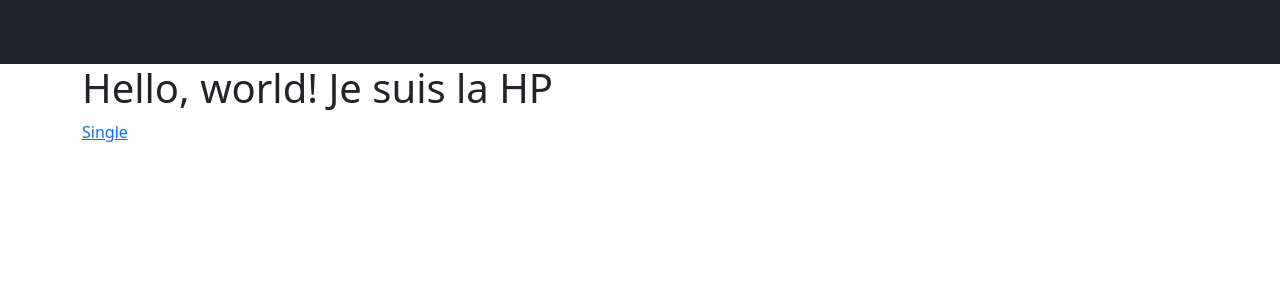
After one commit to CasianLW/ExercicesPHP, a PHP site: template TP_Blog/pages/home.php in a window 1280 px wide. The commit adds this page. Shown: the top 300 px of the page. Run offline with PHP 8.4, Linux system fonts and the light colour scheme; the template is opened without the code that fills it, so the values that code supplies are empty.

Commit message:
Organisation du fichier: App->classes, pages-->pages+templates, public

```diff
--- /dev/null
+++ b/TP_Blog/pages/home.php
@@ -0,0 +1,4 @@
+
+
+    <h1>Hello, world! Je suis la HP</h1>
+    <p><a href="index.php?p=single">Single</a></p>
--- /dev/null
+++ b/TP_Blog/pages/single.php
@@ -0,0 +1,4 @@
+
+
+    <h1>Je suis le single !</h1>
+    <p><a href="index.php?p=home">Home</a></p>
--- /dev/null
+++ b/TP_Blog/pages/template/default.php
@@ -0,0 +1,40 @@
+<!doctype html>
+<html lang="en">
+  <head>
+    <meta charset="utf-8">
+    <meta name="viewport" content="width=device-width, initial-scale=1">
+    <title>TP Blog: Single</title>
+    <link href="https://cdn.jsdelivr.net/npm/bootstrap@5.2.3/dist/css/bootstrap.min.css" rel="stylesheet" integrity="sha384-rbsA2VBKQhggwzxH7pPCaAqO46MgnOM80zW1RWuH61DGLwZJEdK2Kadq2F9CUG65" crossorigin="anonymous">
+  </head>
+  <body>
+  <nav class="p-3 text-bg-dark">
+    <div class="container">
+      <div class="d-flex flex-wrap align-items-center justify-content-center justify-content-lg-start">
+        <a href="/" class="d-flex align-items-center mb-2 mb-lg-0 text-white text-decoration-none">
+          <svg class="bi me-2" width="40" height="32" role="img" aria-label="Bootstrap"><use xlink:href="#bootstrap"></use></svg>
+        </a>
+
+        <ul class="nav col-12 col-lg-auto me-lg-auto mb-2 justify-content-center mb-md-0">
+            <?php
+            $class = 'text-yellow';
+            // require 'menu.php';
+            // require_once './exoHtmlPhp/fonctionsMenu.php';
+            ?>
+
+        </nav>
+
+
+      </div>
+    </div>
+  </nav>
+  <div class="container">
+    <div class="starter-template">
+    <?= $content; ?>
+
+
+    </div>
+
+  </div>
+
+  </body>
+</html>
```
Also changed, not shown: TP_Blog/public/index.php (+19 -0 lines).
